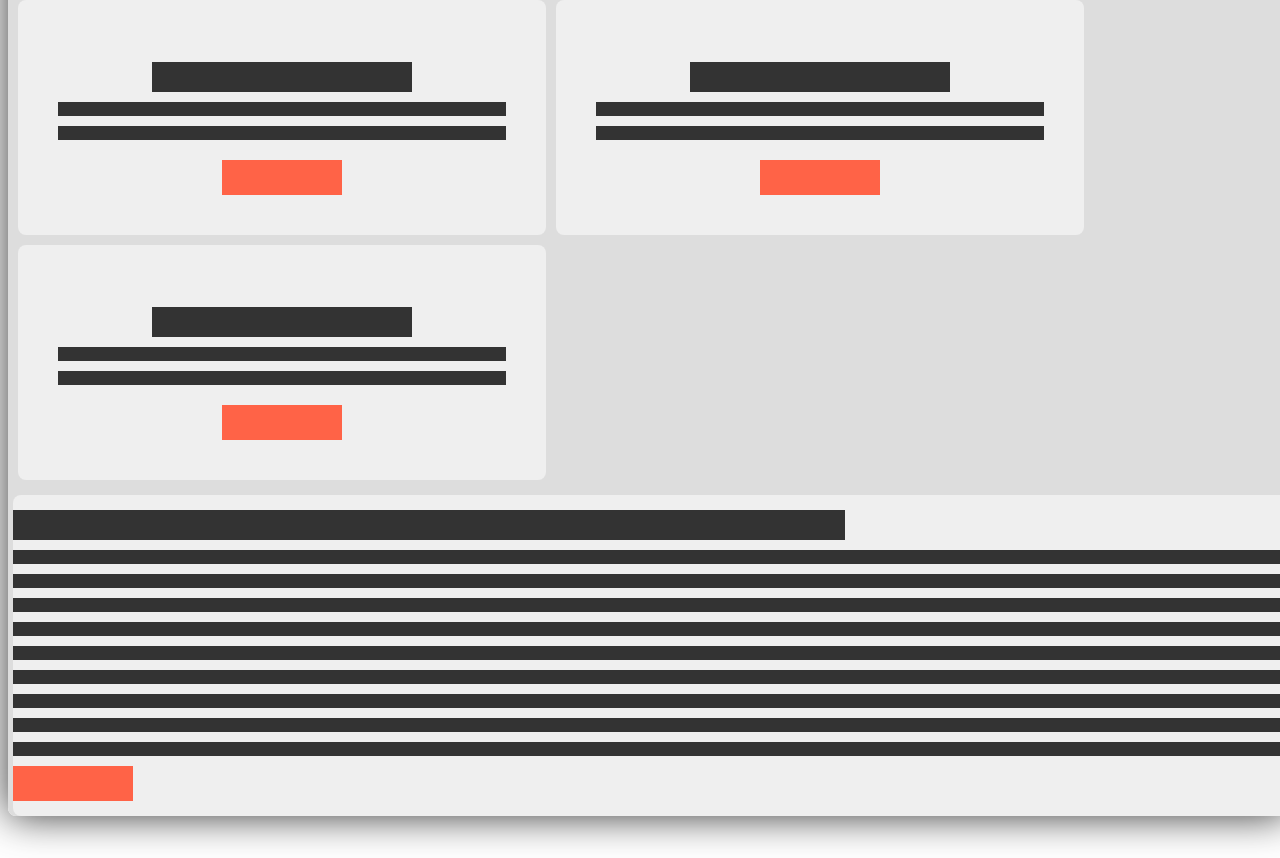
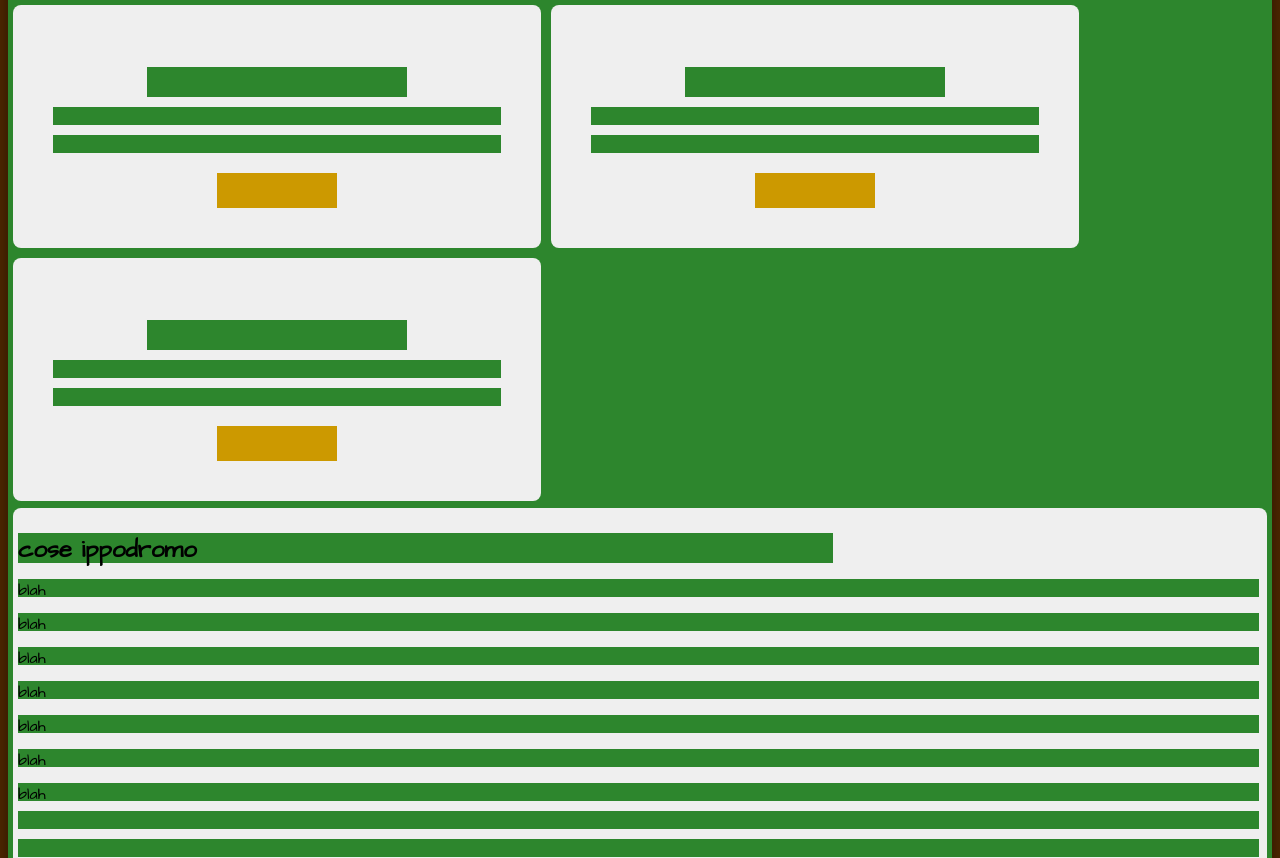
Before and after one commit to zoo43/Ippopodromo, a PHP site: page / in a window 1280 px wide. Shown: the part 1925-2783 px from the top of the page. Run offline with PHP 8.4, Linux system fonts and the light colour scheme; some libraries are stand-ins or nearby versions.

Commit message:
ccssando naturalmente

```diff
--- a/index.html
+++ b/index.html
@@ -55,21 +55,21 @@
                     <!-- left/right si puó mettere come id se serve -->
                     <dt>cose ippodromo</dt>
                     <dd>
-                        <img src="immagini/ippodromoNO.jpg" alt="Vista aerea notturna del nostro ippodromo" />
+                        <img src="images/ippodromoNO.jpg" alt="Vista aerea notturna del nostro ippodromo" />
                         <p>blah blah</p>
                     </dd>
                 </div>
                 <div class="dl-element right-element">
                     <dt>Scommesse</dt>
                     <dd>
-                        <img src="immagini/scommesse.jpg" alt="" /> <!-- non so se vada messa, non é molto di contenuto -->
+                        <img src="images/scommesse.jpg" alt="" /> <!-- non so se vada messa, non é molto di contenuto -->
                         <p>qui puoi fare scommesse in tempo reale ecc. ecc.</p>
                     </dd>
                 </div>
                 <div class="dl-element left-element">
                     <dt>Valuta virtuale: Cookies</dt>
                     <dd>
-                        <img src="immagini/cookies.jps" alt="Il simbolo della moneta é un bisotto" />
+                        <img src="images/cookies.jps" alt="Il simbolo della moneta é un bisotto" />
                         <!-- non so se vada messa, non é molto di contenuto -->
                         <p>Utilizza la nostra valuta per scommettere e non dover accedere di continuo al tuo conto bancario.
                             Otterrai
@@ -111,14 +111,14 @@
 </section>
 
 <section class="contentbox">
-    <div class="headline"></div>
-    <div class="text"></div>
-    <div class="text"></div>
-    <div class="text"></div>
-    <div class="text"></div>
-    <div class="text"></div>
-    <div class="text"></div>
-    <div class="text"></div>
+    <div class="headline"><h1>cose ippodromo</h1></div>
+    <div class="text"><p>blah</p></div>
+    <div class="text"><p>blah</p></div>
+    <div class="text"><p>blah</p></div>
+    <div class="text"><p>blah</p></div>
+    <div class="text"><p>blah</p></div>
+    <div class="text"><p>blah</p></div>
+    <div class="text"><p>blah</p></div>
     <div class="text"></div>
     <div class="text"></div>
     <div class="button"></div>
@@ -129,7 +129,7 @@
 
 <footer>
   <div class="content">
-      <div class="logo"></div>
+      <div><img class="logo" src="images/logo.jpg" alt="Logo"/></div>
 
       <nav>
         <ul>
@@ -140,8 +140,8 @@
   </nav>
 
 </div>
-<img id="img-valid-code" src="immagini/valid-xhtml10.png" alt="HTML valido"/>
-<img id="img-valid-css" src="immagini/vcss-blue.gif" alt="CSS valido"/>
+<img id="img-valid-code" src="images/valid-xhtml10.png" alt="HTML valido"/>
+<img id="img-valid-css" src="images/vcss-blue.gif" alt="CSS valido"/>
 </footer>
 </body>
 
--- a/style/base.css
+++ b/style/base.css
@@ -27,19 +27,20 @@
 :root{
   --border-radius: 0.5em;
   --header-color: rgb(50, 50, 50);
-  --footer-color: tomato;
+  --footer-color: #006699;
   --section-color: #efefef;
-  --clr1: #ddd;
+  --clr1: #663300;
   --clr2: #efefef;
-  --clr3: #333;
-  --clr4: tomato;
+  --clr3: #339933;
+  --clr4: #cc9900;
+  --clr3: #2d862d;
 }
 
 body{
-  width: 100%;
+  background-color: var(--clr1);
 }
 .navTop {
-  background-color: var(--header-color);
+  background-color: var(--clr1);
   position: fixed;
   z-index: 9999;
   top: 0;
@@ -84,7 +85,7 @@ body{
 }
 
 .navTop a:hover {
-  color: rgb(220, 120, 0);
+  color: var(--clr4);
 }
 
 .nav-bg {
@@ -104,7 +105,7 @@ body{
   width: 100% !important;
   height: 750px !important;
   background: rgb(50, 50, 50);
-  background: url("../immagini/ippodromoCostantino.jpg") no-repeat 50% 50% fixed;
+  background: url("../images/ippodromoCostantino.jpg") no-repeat 50% 50% fixed;
   background-size: 130%;
   overflow: hidden;
   border-radius: var(--border-radius);
@@ -146,10 +147,9 @@ body{
   position: relative;
   border-radius: var(--border-radius);
   z-index: 0;
-  position: relative;
   height: 100%;
-  padding: 0 5px 0 5px;
-  background: var(--clr1);
+  padding: 5px 0 5px 0;
+  background: var(--clr3);
 }
 
 .wrapper{
@@ -157,6 +157,7 @@ body{
   box-shadow: 0px 0px 40px rgba(0, 0, 0, 0.8);
   border-radius: var(--border-radius);
   z-index: 0;
+  background: var(--clr5);
 }
 
 
@@ -168,31 +169,7 @@ section{
   position: relative;
   margin: 10px 0 0 0;
 }
-section .headline {
-  display: block;
-  margin: 0 auto;
-  list-style: none;
-  max-width: 260px;
-  height: 30px;
-  background: var(--clr3);
-  border-radius: var(--text-radius);
-}
-section .text {
-  display: block;
-  margin: 10px auto;
-  max-width: 500px;
-  height: 14px;
-  background: var(--clr3);
-  border-radius: var(--text-radius);
-}
-section .button {
-  display: block;
-  margin: 20px auto 0 auto;
-  max-width: 120px;
-  height: 35px;
-  background: var(--clr4);
-  border-radius: var(--text-radius);
-}
+
 section:last-child{
   margin-bottom: 100px;
 }
@@ -201,27 +178,48 @@ section:last-child{
 
 
 .contentbox{
-  width: 100%;
+  width: calc(100% - 10px);
   padding: 5px 0px 5px 0px;
+  margin: 0 5px 0 5px;
 }
 .contentbox .headline{
-  margin: 10px 0;
+  display: block;
+  margin: 0 auto;
+  list-style: none;
+  max-width: 260px;
+  height: 30px;
+  background: var(--clr3);
+  border-radius: var(--text-radius);
+  margin: 5px 0 0 5px;
   max-width: 65%;
 }
 .contentbox .text{
-  margin: 10px 0;
-  max-width: 100%;
+  display: block;
+  margin: 10px auto;
+  max-width: 500px;
+  height: 18px;
+  background: var(--clr3);
+  border-radius: var(--text-radius);
+  margin: 10px 0 0 5px;
+  max-width: 99%;
 }
 .contentbox .button{
+  display: block;
+  margin: 20px auto 0 auto;
+  max-width: 120px;
+  height: 35px;
+  background: var(--clr4);
+  border-radius: var(--text-radius);
   margin: 10px 0;
 }
+
 
 
 .cards {
   padding: 0px;
   background: transparent;
   display: table;
-  vertical-align: middle;
+  vertical-align: center;
   margin: 2px 0px 2px 0px;
 }
  .card {
@@ -231,7 +229,32 @@ section:last-child{
   margin: 5px 5px 5px 5px;
   border-radius: var(--border-radius);
   display: inline-block;
-  vertical-align: middle;
+  vertical-align: center;
+}
+.card .headline {
+  display: block;
+  margin: 0 auto;
+  list-style: none;
+  max-width: 260px;
+  height: 30px;
+  background: var(--clr3);
+  border-radius: var(--text-radius);
+}
+.card .text {
+  display: block;
+  margin: 10px auto;
+  max-width: 500px;
+  height: 18px;
+  background: var(--clr3);
+  border-radius: var(--text-radius);
+}
+.card .button {
+  display: block;
+  margin: 20px auto 0 auto;
+  max-width: 120px;
+  height: 35px;
+  background: var(--clr4);
+  border-radius: var(--text-radius);
 }
 
 .cards .content {
@@ -253,7 +276,7 @@ footer{
   height: 270px;
 }
 footer .logo{
-  background: #efefef;
+  background: var(--clr2);
   width: 50px;
   height: 50px;
   border-radius: var(--border-radius);
@@ -281,9 +304,11 @@ footer ul li{
   display: inline-block;
   list-style: none;
   width: 60px;
-  height: 10px;
-  background: #efefef;
+  height: 18px;
+  background: var(--section-color);
   border-radius: var(--border-radius);
+  margin: 0 auto;
+
 }
 
 #img-valid-code{
```
Also changed, not shown: images/logo.jpg, 1 other file.
